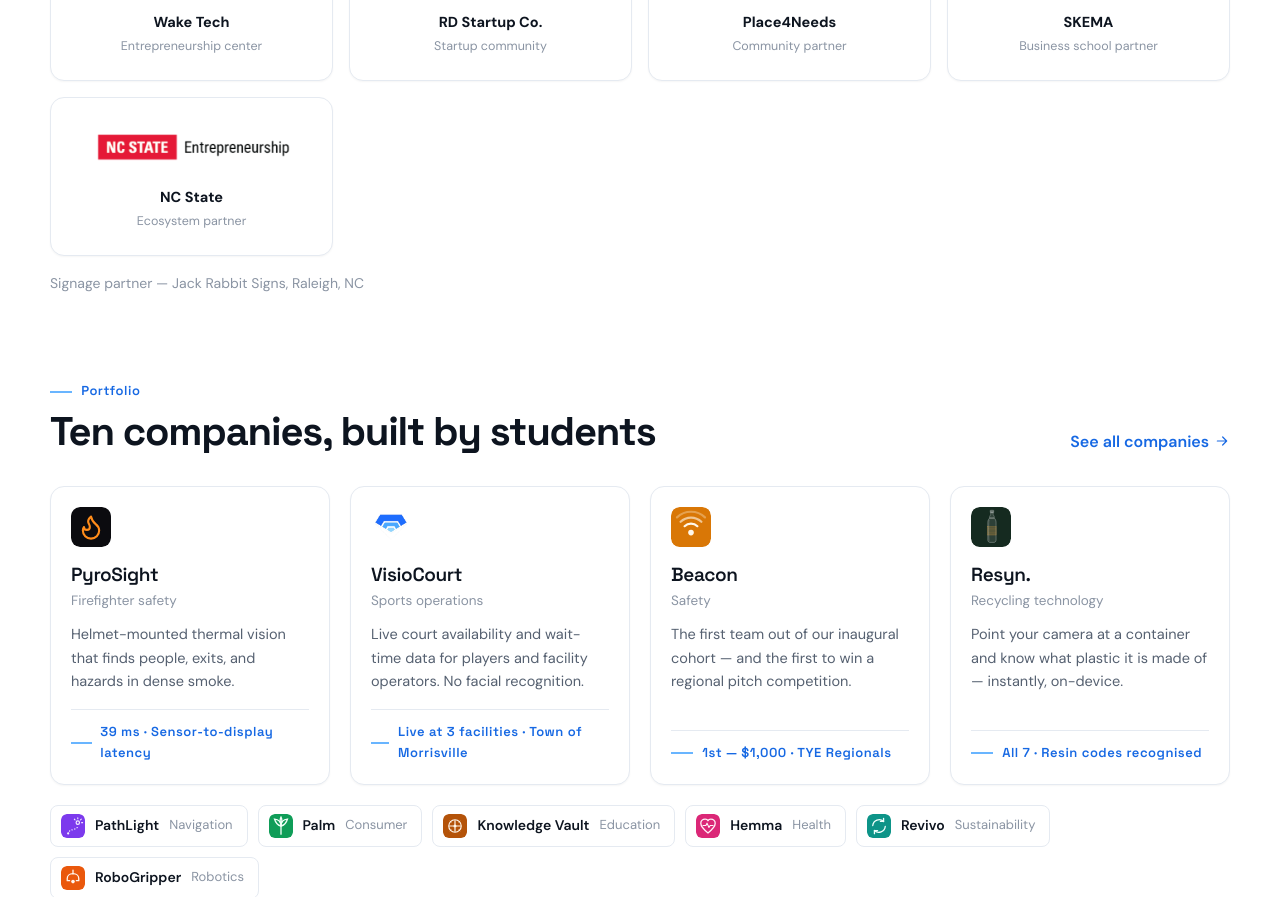
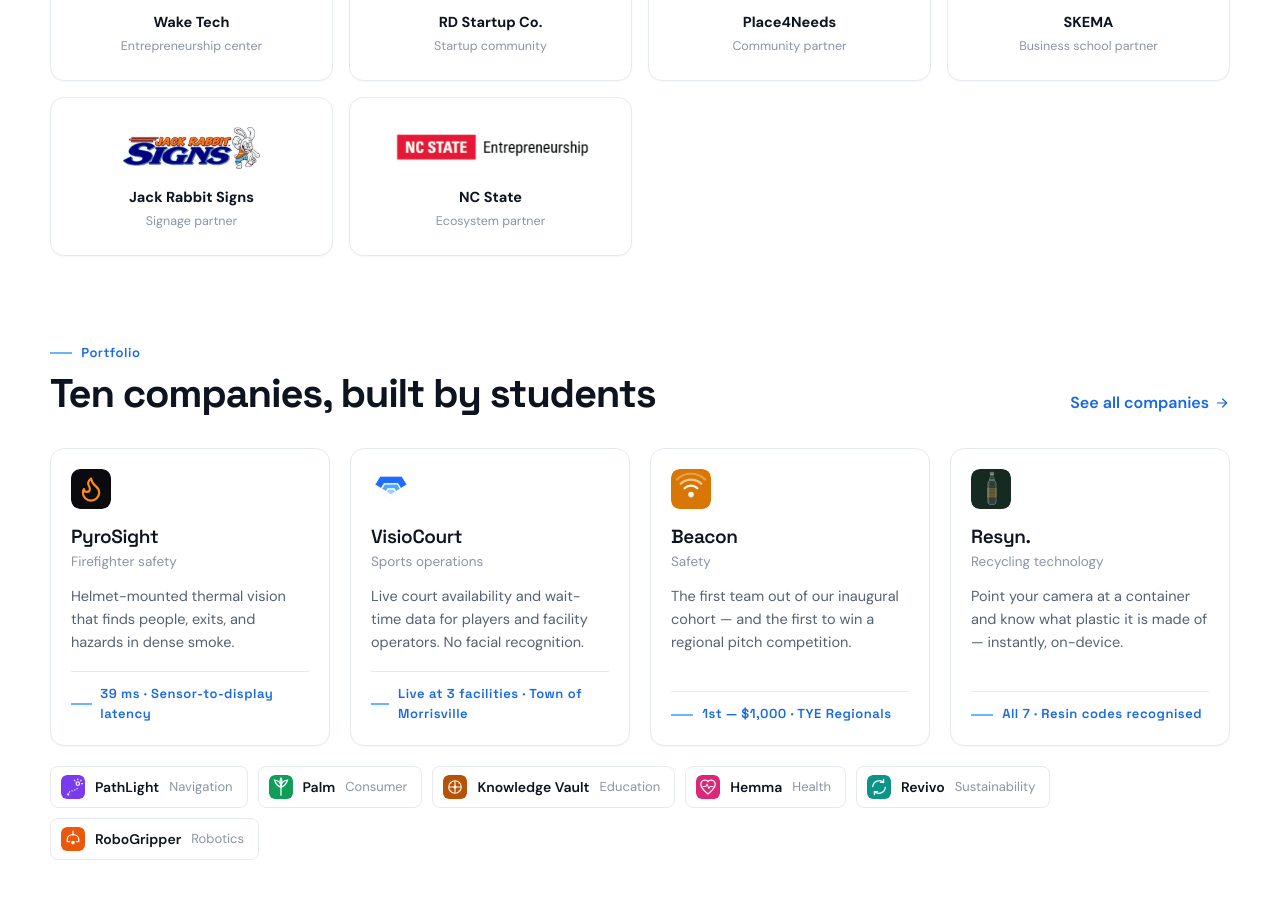
Before and after one commit to iampythoncoder/capture-success-website, a Next.js app: page / in a window 1280 px wide. Shown: the part 1480-2377 px from the top of the page. Built offline with nearby package versions, Linux system fonts and the light colour scheme.

Commit message:
Promote Jack Rabbit Signs to a full partner card
Co-Authored-By: Claude Fable 5 <noreply@anthropic.com>

```diff
--- a/src/components/PartnerWall.tsx
+++ b/src/components/PartnerWall.tsx
@@ -1,5 +1,5 @@
 import Image from "next/image";
-import { PARTNERS, PARTNER_ROLES, SIGNAGE_PARTNER, type Partner } from "@/lib/site";
+import { PARTNERS, PARTNER_ROLES, type Partner } from "@/lib/site";
 
 /** Square-format logos render as squares instead of being squeezed wide. */
 const SQUARE_LOGOS = new Set(["/partners/rdsco.png"]);
@@ -103,9 +103,6 @@ export default function PartnerWall({
         })}
       </div>
 
-      <p className="soft mt-4 text-[14px]">
-        Signage partner — {SIGNAGE_PARTNER.name}, {SIGNAGE_PARTNER.location}
-      </p>
     </div>
   );
 }
--- a/src/lib/site.ts
+++ b/src/lib/site.ts
@@ -513,6 +513,13 @@ export const PARTNERS: Partner[] = [
     role: "Business school partner",
   },
   {
+    name: "Jack Rabbit Signs — Raleigh, NC",
+    short: "Jack Rabbit Signs",
+    logo: "/partners/jack-rabbit-signs.jpg",
+    href: "https://www.jackrabbitsigns.net/",
+    role: "Signage partner",
+  },
+  {
     name: "NC State Entrepreneurship",
     short: "NC State",
     logo: "/partners/nc-state.png",
@@ -520,12 +527,6 @@ export const PARTNERS: Partner[] = [
     role: "Ecosystem partner",
   },
 ];
-
-export const SIGNAGE_PARTNER = {
-  name: "Jack Rabbit Signs",
-  location: "Raleigh, NC",
-  role: "Signage partner",
-};
 
 /** What partners actually do in the program. */
 export const PARTNER_ROLES = ["Mentors", "Speakers", "Judges", "Sponsors"];
```
Also changed, not shown: public/partners/jack-rabbit-signs.jpg (added).
